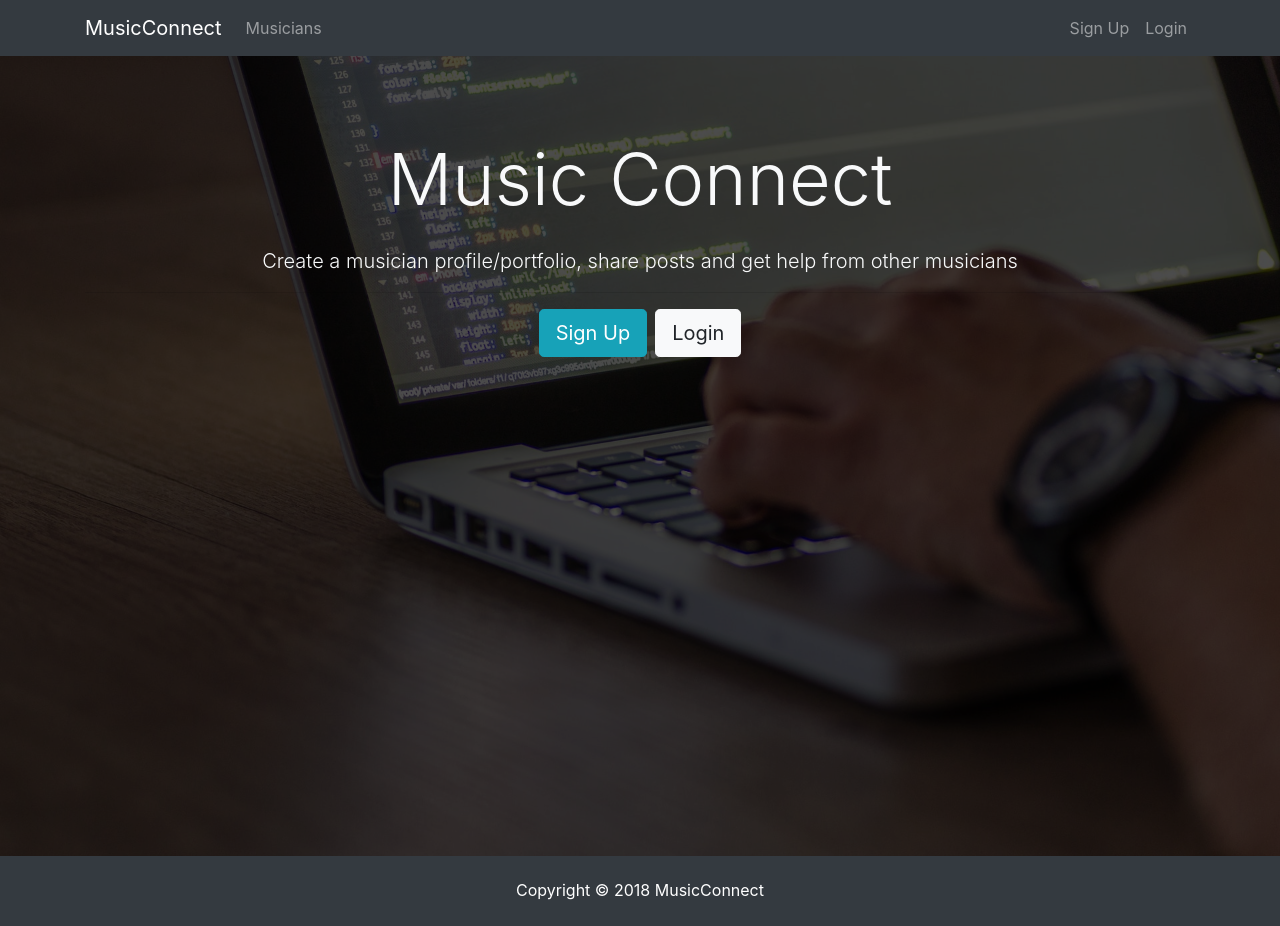
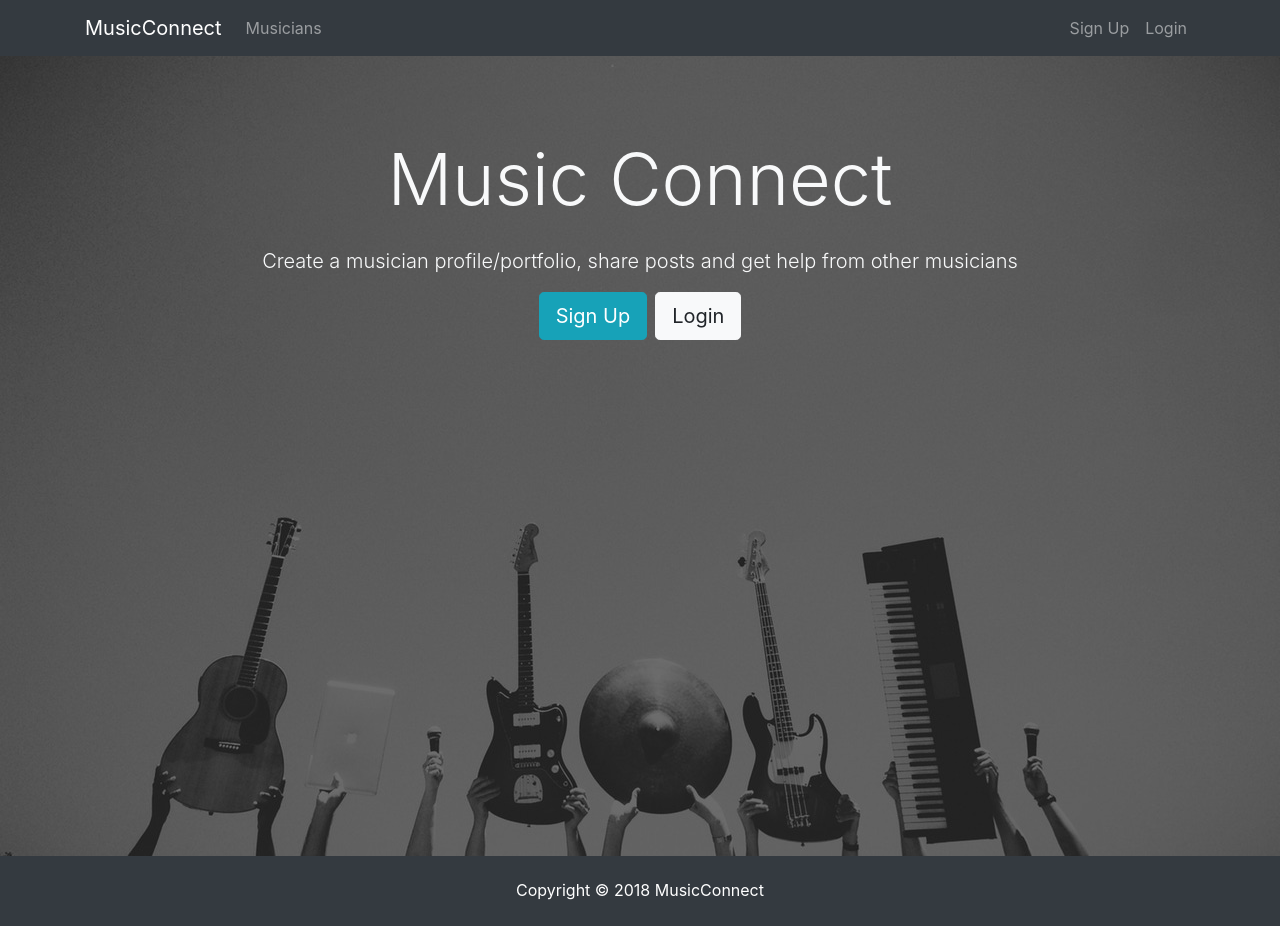
Before and after one commit to djflorio/music-connect, a React (Create React App) app in the folder client/: page / in a window 1280 px wide. Built offline with nearby package versions, Linux system fonts and the light colour scheme.

Commit message:
change background image

```diff
--- a/client/src/App.css
+++ b/client/src/App.css
@@ -4,9 +4,9 @@ img {
 
 .landing {
   position: relative;
-  background: url("./img/showcase.jpg") no-repeat;
+  background: url("./img/instruments.jpg") no-repeat;
   background-size: cover;
-  background-position: center;
+  background-position: bottom;
   height: 100vh;
   margin-top: -24px;
   margin-bottom: -50px;
@@ -17,7 +17,7 @@ img {
 }
 
 .dark-overlay {
-  background-color: rgba(0, 0, 0, 0.7);
+  background-color: rgba(0, 0, 0, 0.5);
   position: absolute;
   top: 0;
   left: 0;
--- a/client/src/components/layout/Landing.js
+++ b/client/src/components/layout/Landing.js
@@ -15,7 +15,6 @@ class Landing extends Component {
                   Create a musician profile/portfolio, share posts and get help
                   from other musicians
                 </p>
-                <hr />
                 <Link to="/register" className="btn btn-lg btn-info mr-2">
                   Sign Up
                 </Link>
```
Also changed, not shown: client/src/img/instruments.jpg (added), client/src/img/showcase.jpg (deleted).
